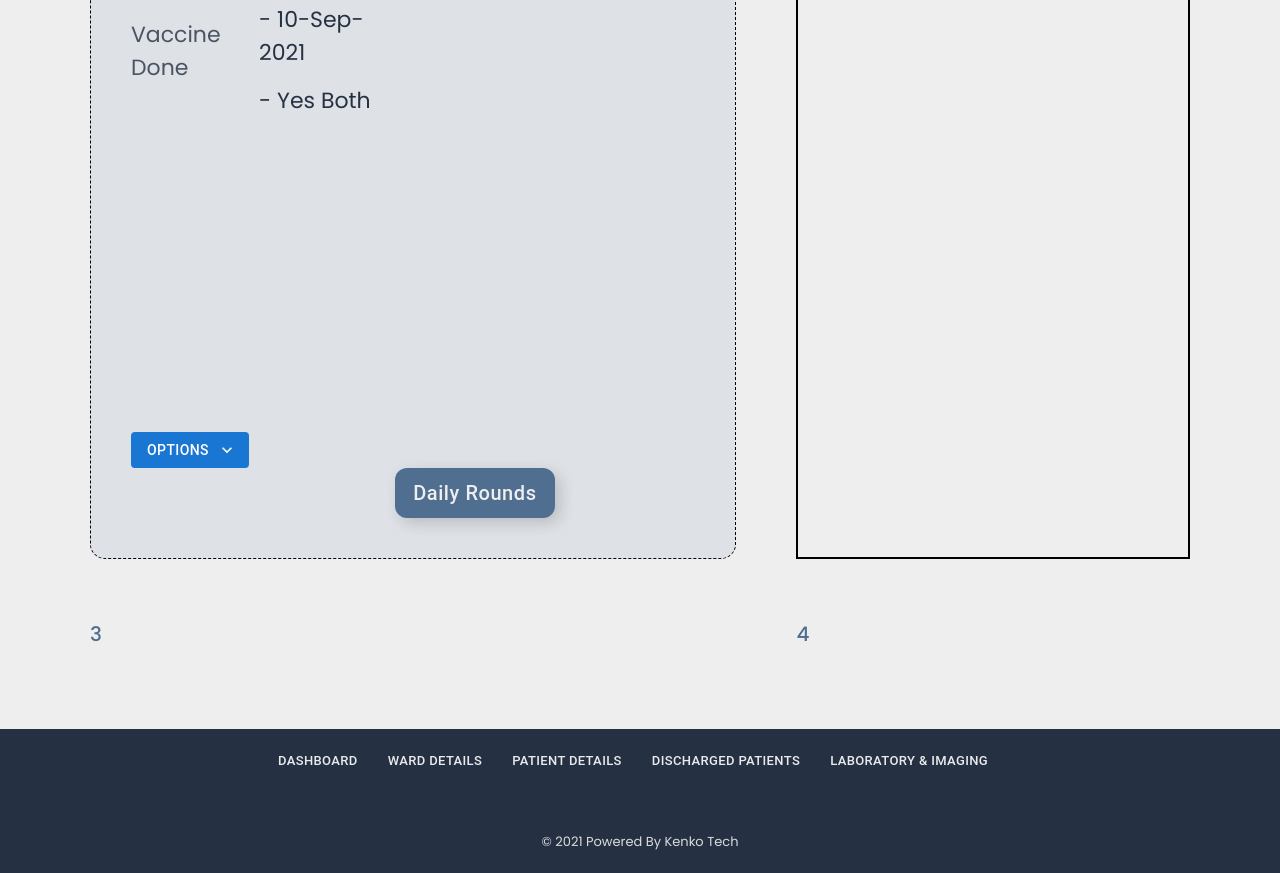
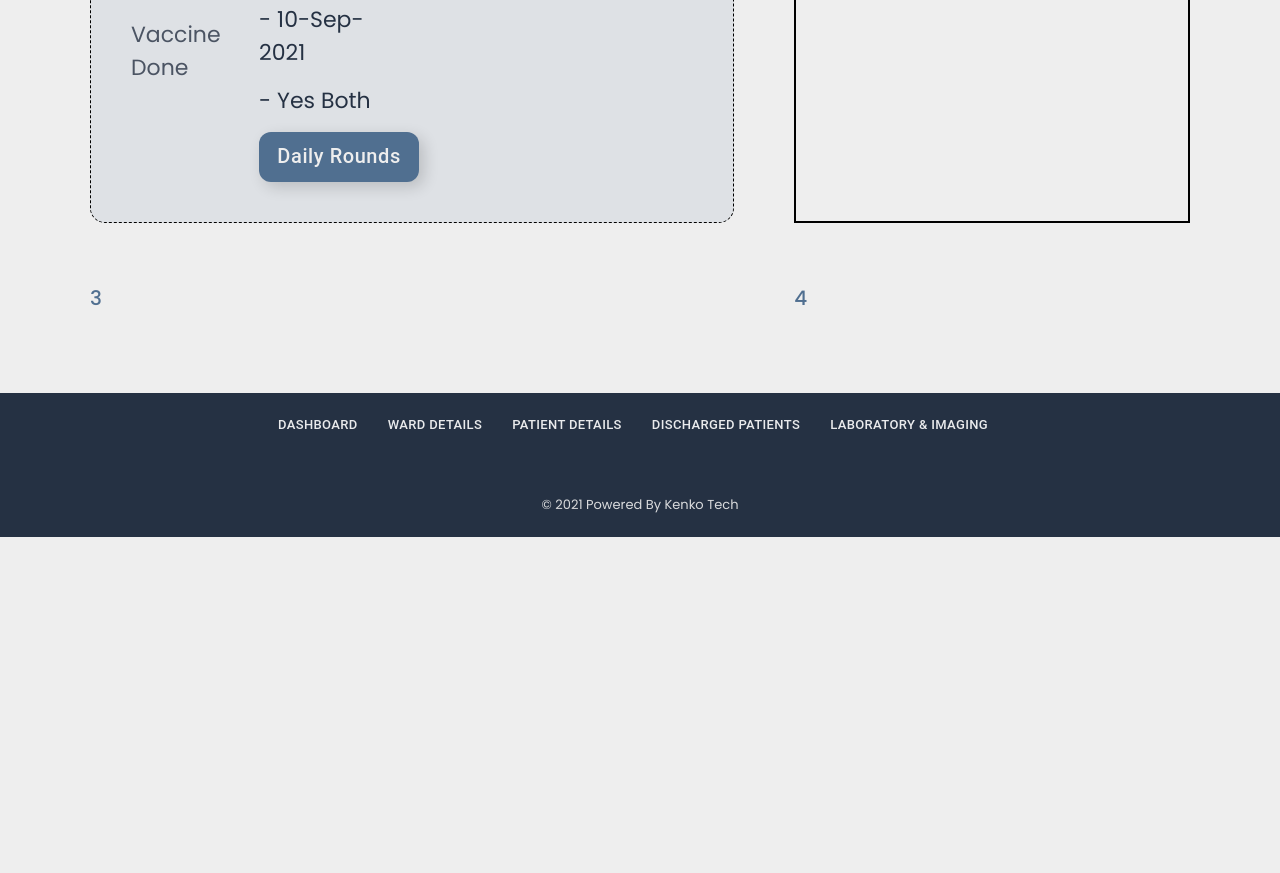
Before and after one commit to 1adityas/HMS, a React (Create React App) app: page /PatientDetails in a window 1280 px wide. Shown: the part 1020-1893 px from the top of the page. After the commit the page ends 1557 px from the top, so only its background shows below. Built offline with nearby package versions, Linux system fonts and the light colour scheme.

Commit message:
small edit cardInfo

```diff
--- a/src/components/CardInfo.js
+++ b/src/components/CardInfo.js
@@ -98,16 +98,16 @@ function CardInfo(){
 
         </div>
         <Button variant="contained" style={{
-            gridColumn:'3/5',
+            gridColumn:'2/5',
             gridRow:'7',
+            marginRight:'100px',
               borderRadius: '12px',
               color: '#EEEEEE', backgroundColor: '#506F90', boxShadow: '#00000029',
                 // marginLeft:'200px'
             }}
               sx={{ boxShadow: '5px 5px 15px #00000029;', 'text-transform': 'none', width: '160px', height: '50px', fontSize: '20px', fontWeight: '500' }} >Daily Rounds
             </Button>
-        <CustomizedMenus />
-
+        {/* <CustomizedMenus /> */}
         </div>
         </div>
 
--- a/src/components/DropUp.js
+++ b/src/components/DropUp.js
@@ -14,6 +14,7 @@ const StyledMenu = styled((props) => (
   <Menu
     elevation={0}
     anchorOrigin={{
+
       vertical: 'top',
       horizontal: 'center',
     }}
@@ -67,7 +68,6 @@ export default function CustomizedMenus() {
   return (
     <div>
       <Button
-        style={{ marginTop: '300px' }}
         id="demo-customized-button"
         aria-controls={open ? 'demo-customized-menu' : undefined}
         aria-haspopup="true"
```
